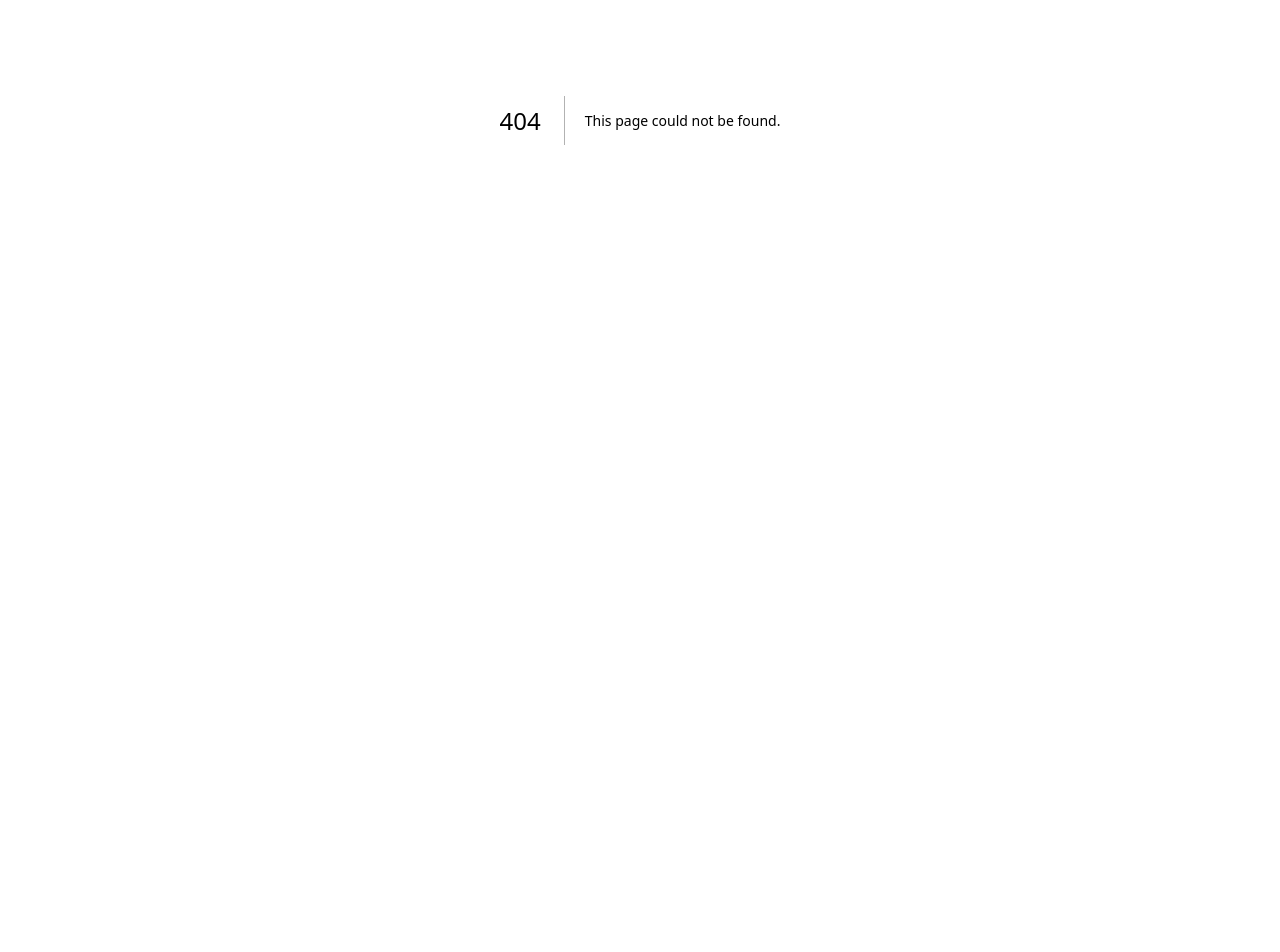
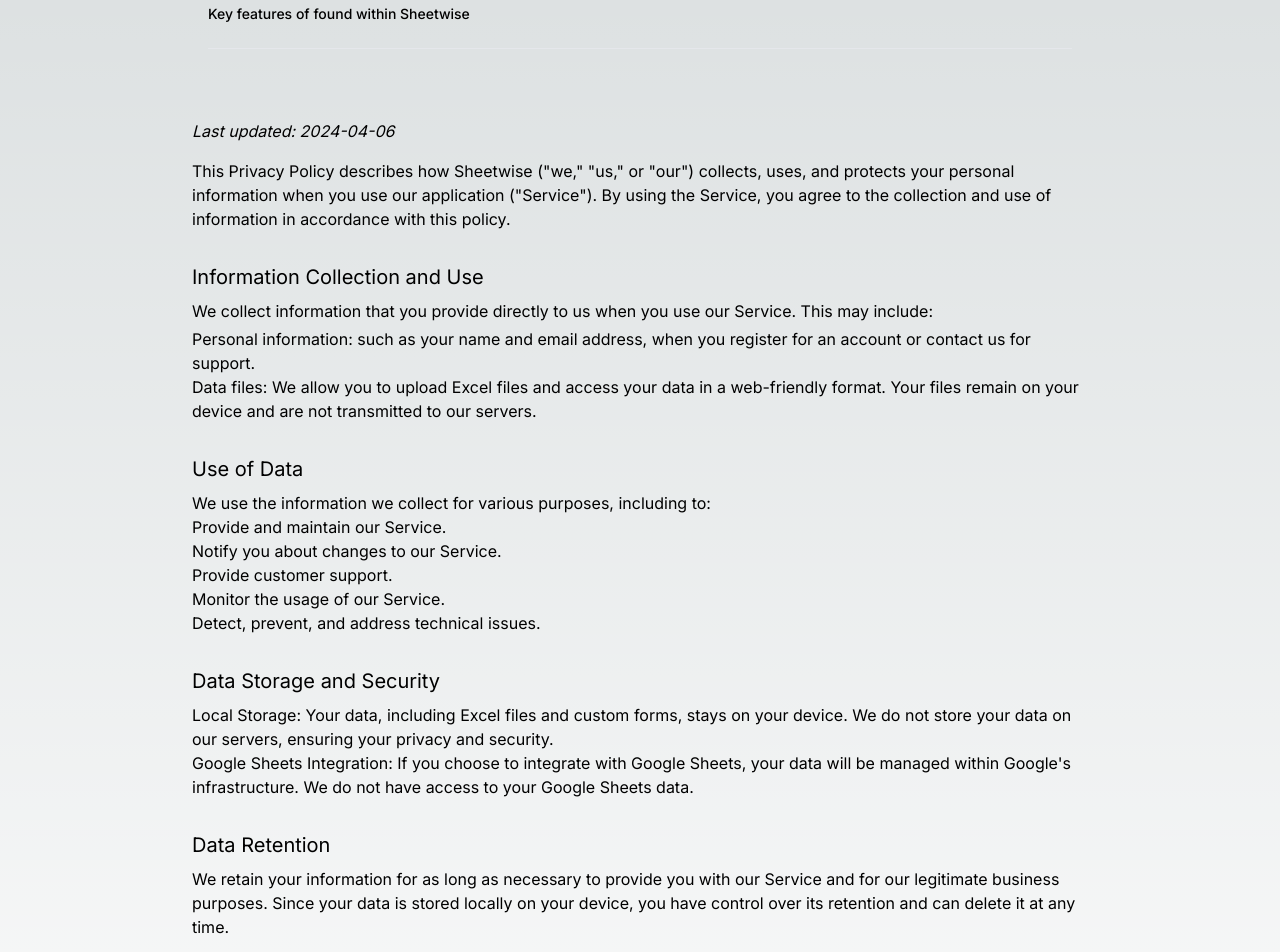
Before and after one commit to DanteLentsoe/excel-as-DB, a Next.js app: page /privacy-policy in a window 1280 px wide. Before the commit this address had no page. Shown: the part 280-1232 px from the top of the page. Before the commit the page ends 800 px from the top, so only its background shows below. Built offline with nearby package versions, Linux system fonts and the light colour scheme; what tailwindcss-filters would draw is missing.

Commit message:
feat: add privacy and policy page

```diff
--- /dev/null
+++ b/src/app/components/organisms/PrivacyPolicyContent/index.tsx
@@ -0,0 +1,73 @@
+import Link from 'next/link';
+
+export const PrivacyPolicyContent = () => (
+  <div>
+    <i className="mb-4">Last updated: 2024-04-06</i>
+    <p className="mt-4">
+      This Privacy Policy describes how Sheetwise ("we," "us," or "our")
+      collects, uses, and protects your personal information when you use our
+      application ("Service"). By using the Service, you agree to the collection
+      and use of information in accordance with this policy.
+    </p>
+    <h2 className="mt-8 mb-2 text-xl">Information Collection and Use</h2>
+    <p className="mb-1">
+      We collect information that you provide directly to us when you use our
+      Service. This may include:
+    </p>
+    <ul>
+      <li>
+        Personal information: such as your name and email address, when you
+        register for an account or contact us for support.
+      </li>
+      <li>
+        Data files: We allow you to upload Excel files and access your data in a
+        web-friendly format. Your files remain on your device and are not
+        transmitted to our servers.
+      </li>
+    </ul>
+    <h2 className="mt-8 mb-2 text-xl">Use of Data</h2>
+    <p>We use the information we collect for various purposes, including to:</p>
+    <ul>
+      <li>Provide and maintain our Service.</li>
+      <li>Notify you about changes to our Service.</li>
+      <li>Provide customer support.</li>
+      <li>Monitor the usage of our Service.</li>
+      <li>Detect, prevent, and address technical issues.</li>
+    </ul>
+    <h2 className="mt-8 mb-2 text-xl">Data Storage and Security</h2>
+    <ul>
+      <li>
+        Local Storage: Your data, including Excel files and custom forms, stays
+        on your device. We do not store your data on our servers, ensuring your
+        privacy and security.
+      </li>
+      <li>
+        Google Sheets Integration: If you choose to integrate with Google
+        Sheets, your data will be managed within Google's infrastructure. We do
+        not have access to your Google Sheets data.
+      </li>
+    </ul>
+    <h1 className="mt-8 mb-2 text-xl">Data Retention</h1>
+    <p>
+      We retain your information for as long as necessary to provide you with
+      our Service and for our legitimate business purposes. Since your data is
+      stored locally on your device, you have control over its retention and can
+      delete it at any time.
+    </p>
+    <h2 className="mt-8 mb-2 text text-xl">Changes to This Privacy Policy</h2>
+    <p>
+      We may update our Privacy Policy from time to time. We will notify you of
+      any changes by posting the new Privacy Policy on this page. You are
+      advised to review this Privacy Policy periodically for any changes.
+    </p>
+    <h2 className="mt-8 mb-2 text-xl">Contact Us</h2>
+    <p>
+      If you have any questions about this Privacy Policy, please contact me at
+      <Link href="mailto:dllentsoe@gmail.com" passHref>
+        {' '}
+        dllentsoe@gmail.com
+      </Link>
+      .
+    </p>
+  </div>
+);
--- /dev/null
+++ b/src/app/privacy-policy/page.tsx
@@ -0,0 +1,27 @@
+import { Footer } from '../components/molecules/Footer';
+import { PageTitle } from '../components/molecules/PageTitle';
+import { BreadCrumb } from '../components/organisms/BreadCrumb';
+import { PrivacyPolicyContent } from '../components/organisms/PrivacyPolicyContent';
+
+export default function PrivacyPolicy() {
+  return (
+    <main className="min-h-screen overflow-auto">
+      <BreadCrumb
+        items={[
+          { label: 'Home', href: '/' },
+          { label: 'Privacy and Policy', href: '/privacy-policy' },
+        ]}
+        className="mt-8 ml-8 w-80"
+      />
+      <section id="about" className="min-h-screen px-4 lg:px-48">
+        <PageTitle
+          title={'Privacy Policy for Sheetwise'}
+          subtitle={'Key features of found within Sheetwise'}
+          className="mt-24"
+        />
+        <PrivacyPolicyContent />
+      </section>
+      <Footer />
+    </main>
+  );
+}
```
